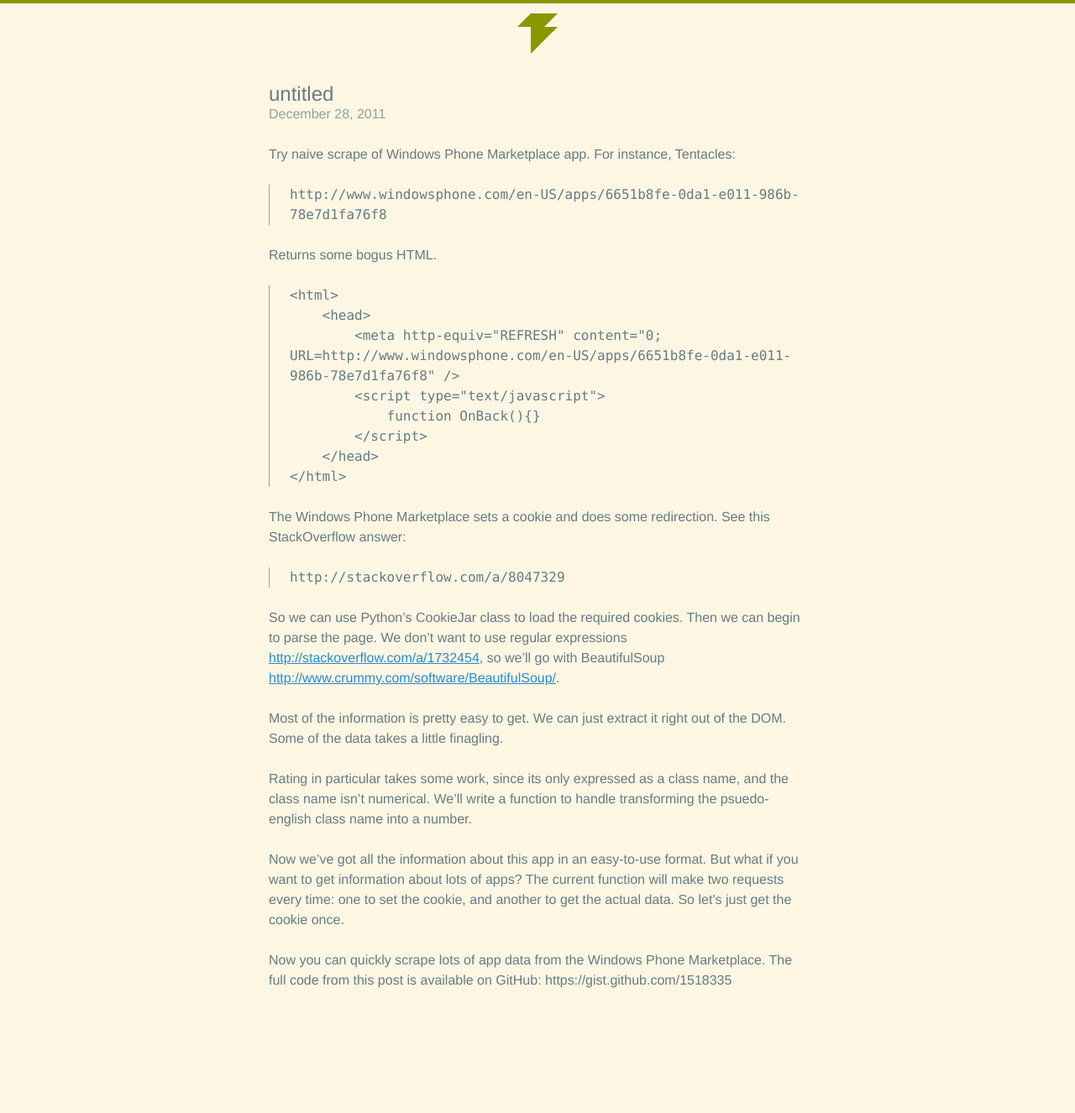
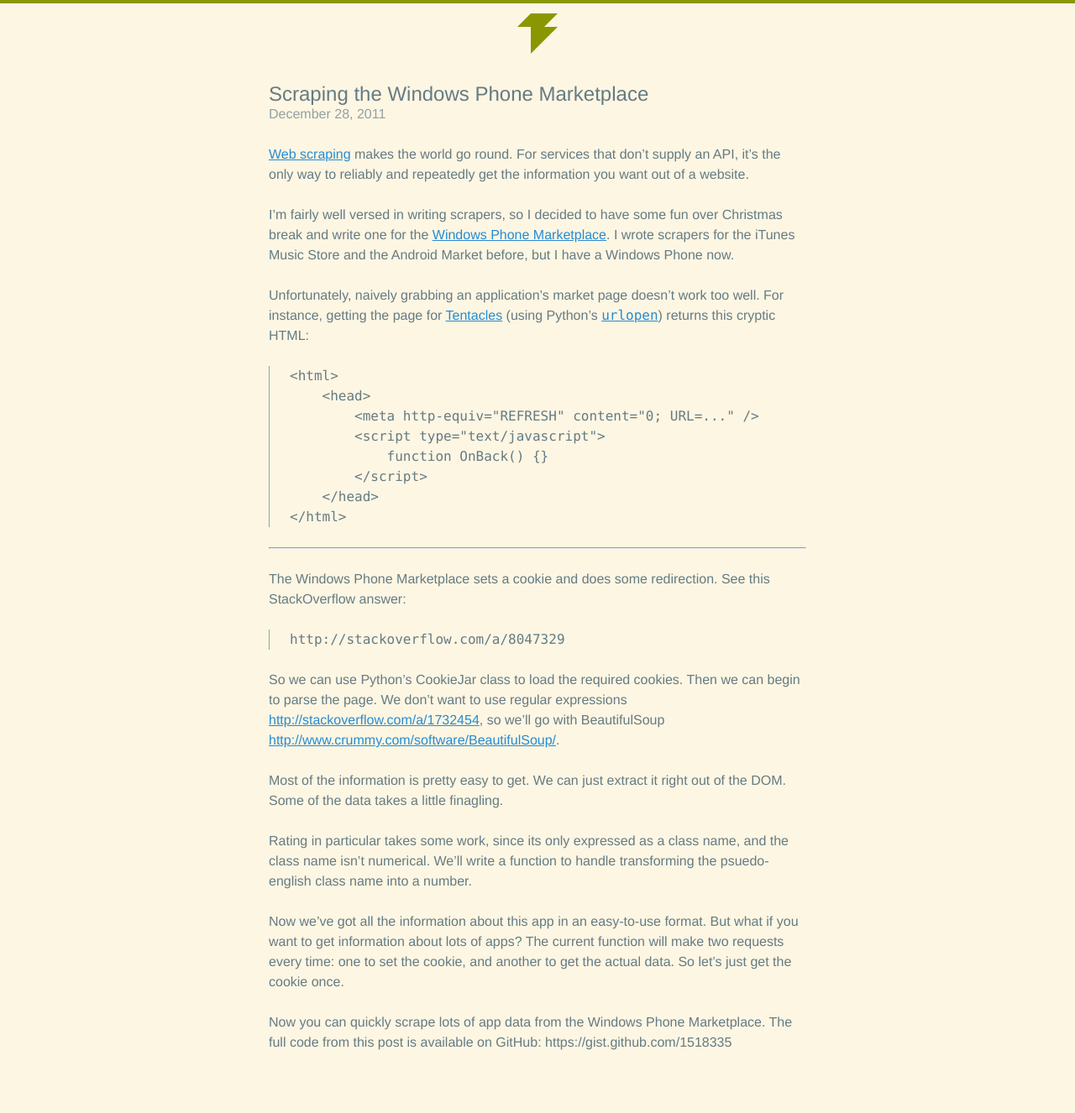
Before and after one commit to tfausak/tfausak.github.io, a Jekyll site: the page built from _posts/2011-12-28-untitled.md, in a window 1280 px wide. Shown: the whole page at 84% size. Built offline with Jekyll 4.4.1, drawn with Linux system fonts in a browser that asks for light colours; before the commit the page ends 1252 px from its top, so only the background shows below that.

Commit message:
Start writing first draft of WPM post.

```diff
--- a/_posts/2011-12-28-untitled.md
+++ b/_posts/2011-12-28-untitled.md
@@ -1,23 +1,36 @@
 ---
 layout: post
-title: untitled
+title: Scraping the Windows Phone Marketplace
 ---
 
-Try naive scrape of Windows Phone Marketplace app. For instance,
-Tentacles:
+[Web scraping][xaa] makes the world go round. For services that
+don't supply an API, it's the only way to reliably and repeatedly
+get the information you want out of a website.
 
-    http://www.windowsphone.com/en-US/apps/6651b8fe-0da1-e011-986b-78e7d1fa76f8
+I'm fairly well versed in writing scrapers, so I decided to have
+some fun over Christmas break and write one for the [Windows Phone
+Marketplace][xab]. I wrote scrapers for the iTunes Music Store and
+the Android Market before, but I have a Windows Phone now.
 
-Returns some bogus HTML.
+Unfortunately, naively grabbing an application's market page doesn't
+work too well. For instance, getting the page for [Tentacles][xad]
+(using Python's [`urlopen`][xac]) returns this cryptic HTML:
 
     <html>
         <head>
-            <meta http-equiv="REFRESH" content="0; URL=http://www.windowsphone.com/en-US/apps/6651b8fe-0da1-e011-986b-78e7d1fa76f8" />
+            <meta http-equiv="REFRESH" content="0; URL=..." />
             <script type="text/javascript">
-                function OnBack(){}
+                function OnBack() {}
             </script>
         </head>
     </html>
+
+[xaa]: http://en.wikipedia.org/wiki/Web_scraping
+[xab]: http://www.windowsphone.com/en-US/marketplace
+[xad]: http://www.windowsphone.com/en-US/apps/6651b8fe-0da1-e011-986b-78e7d1fa76f8
+[xac]: http://docs.python.org/library/urllib2.html#urllib2.urlopen
+
+* * *
 
 The Windows Phone Marketplace sets a cookie and does some redirection.
 See this StackOverflow answer:
```
